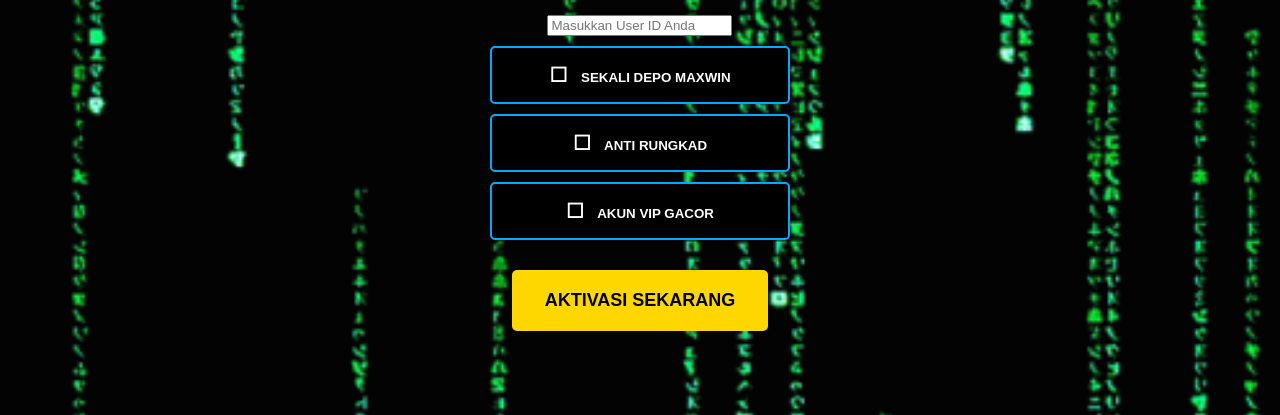
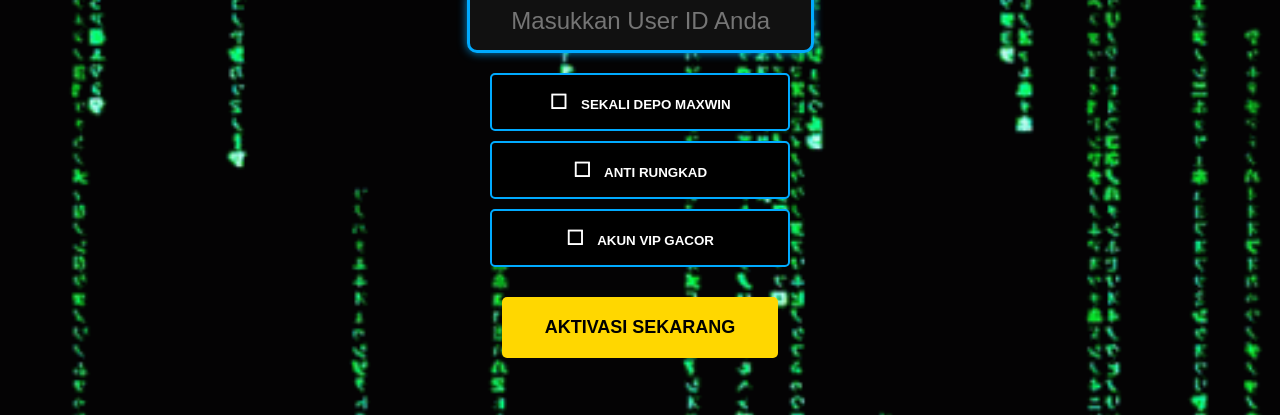
Before and after one commit to ROBOPRAGMAV3NEW/robopragma1, a website built with Vite: page index.html in a window 1280 px wide. Shown: the part 385-800 px from the top of the page. Built offline with nearby package versions, Linux system fonts and the light colour scheme.

Commit message:
Update style.css

```diff
--- a/style.css
+++ b/style.css
@@ -17,6 +17,26 @@ body {
     background-repeat: no-repeat;
     background-attachment: fixed; /* Membuat gambar tetap di tempat meskipun halaman di-scroll */
 }
+.user-id-container {
+    width: 100%;
+    text-align: center;
+    margin-bottom: 20px;
+}
+
+.user-id-container input {
+    width: 90%; /* Lebih besar agar mencolok */
+    max-width: 500px; /* Maksimal 500px supaya tetap responsif */
+    padding: 15px; /* Padding lebih besar supaya nyaman diketik */
+    font-size: 1.5rem; /* Ukuran font lebih besar */
+    border-radius: 10px; /* Border lebih melengkung agar modern */
+    border: 3px solid #00aaff; /* Border tebal dengan warna mencolok */
+    outline: none;
+    text-align: center;
+    background-color: #111; /* Warna input lebih gelap agar kontras */
+    color: #fff; /* Warna teks putih */
+    box-shadow: 0 0 10px rgba(0, 170, 255, 0.8); /* Efek glow biru */
+}
+
 
 .container {
     text-align: center;
```
